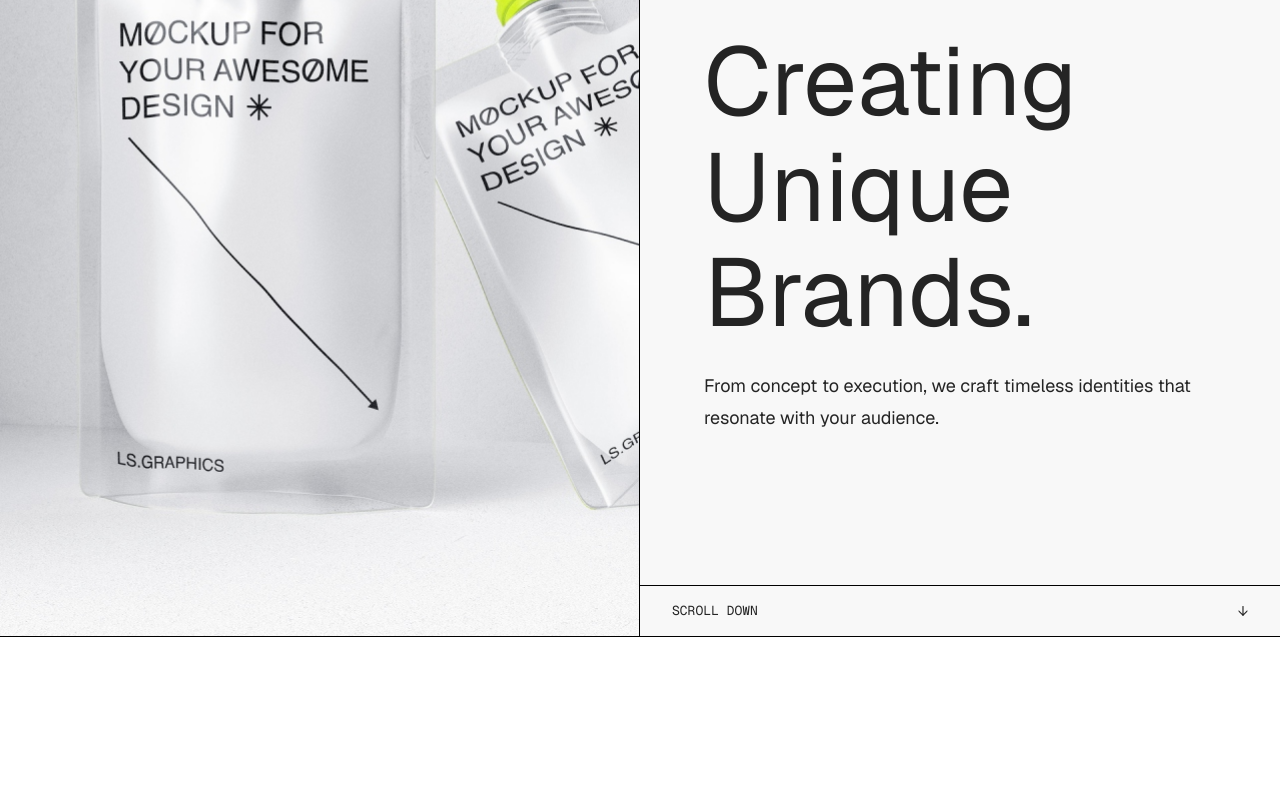
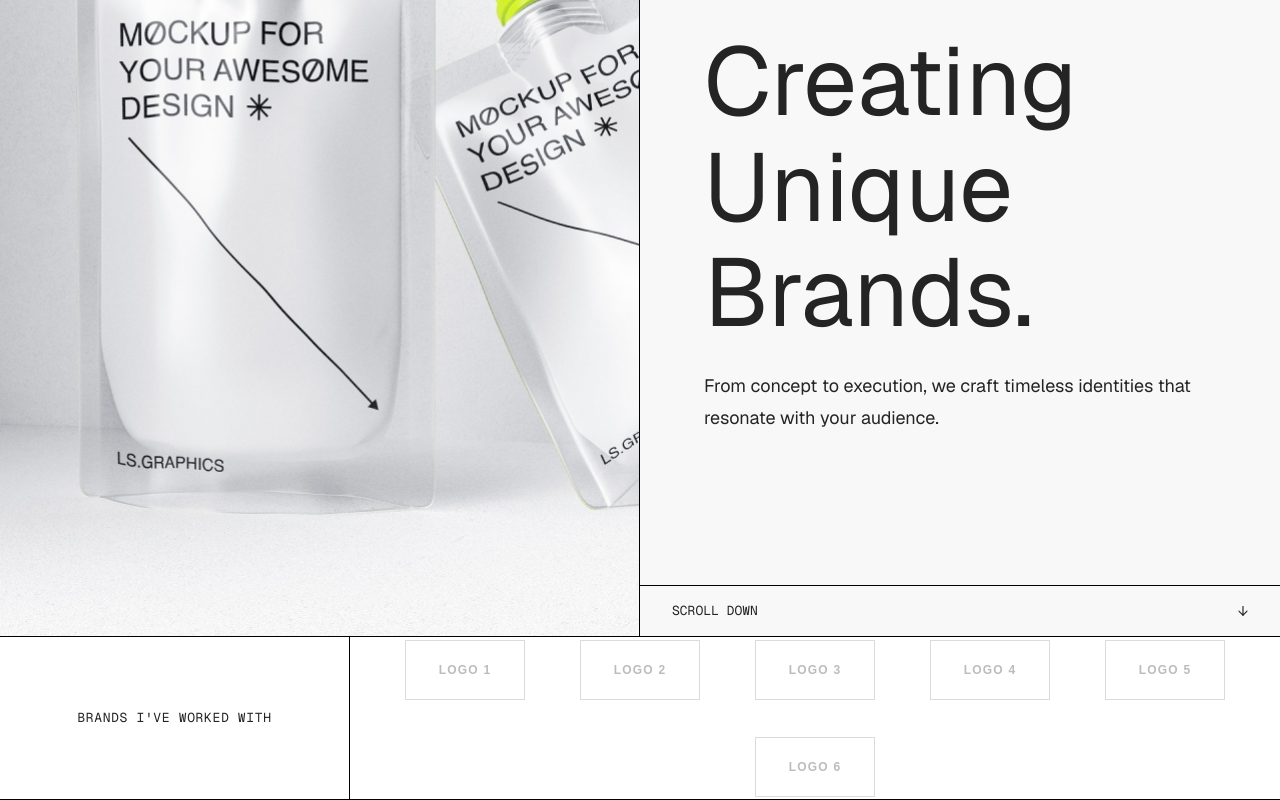
Before and after one commit to kevinamay/alpin_ads_test_2, a Next.js app: page / in a window 1280 px wide. Shown: the part 379-1179 px from the top of the page. Before the commit the page ends 1016 px from the top, so only its background shows below. Built offline with nearby package versions, Linux system fonts and the light colour scheme.

Commit message:
feat: add Logos component with brutalist styling

```diff
--- a/src/app/page.tsx
+++ b/src/app/page.tsx
@@ -1,9 +1,11 @@
 import Hero from "@/components/Hero";
+import Logos from "@/components/Logos";
 
 export default function Home() {
   return (
     <main className="w-full flex flex-col min-h-screen bg-white">
       <Hero />
+      <Logos />
     </main>
   );
 }
--- /dev/null
+++ b/src/components/Logos.tsx
@@ -0,0 +1,26 @@
+export default function Logos() {
+  const logos = Array.from({ length: 6 }, (_, i) => `LOGO ${i + 1}`);
+
+  return (
+    <section className="w-full h-auto lg:h-[163px] bg-white text-[#242424] border-b border-black flex flex-col lg:flex-row">
+      {/* Kotak Kiri: Area Judul */}
+      <div className="w-full lg:w-[350px] h-[60px] lg:h-full border-b border-black lg:border-b-0 lg:border-r flex items-center justify-center flex-none">
+        <h2 className="font-mono uppercase text-[13px] font-normal tracking-wider">
+          BRANDS I'VE WORKED WITH
+        </h2>
+      </div>
+
+      {/* Kotak Kanan: Area Logo Brand */}
+      <div className="flex-1 h-full flex flex-wrap items-center justify-center lg:justify-evenly gap-8 py-8 lg:py-0 px-8">
+        {logos.map((logo, index) => (
+          <div
+            key={index}
+            className="w-[120px] h-[60px] flex items-center justify-center border border-black/20 text-gray-400 font-bold text-xs uppercase tracking-widest grayscale opacity-70 hover:opacity-100 transition-opacity"
+          >
+            {logo}
+          </div>
+        ))}
+      </div>
+    </section>
+  );
+}
```
